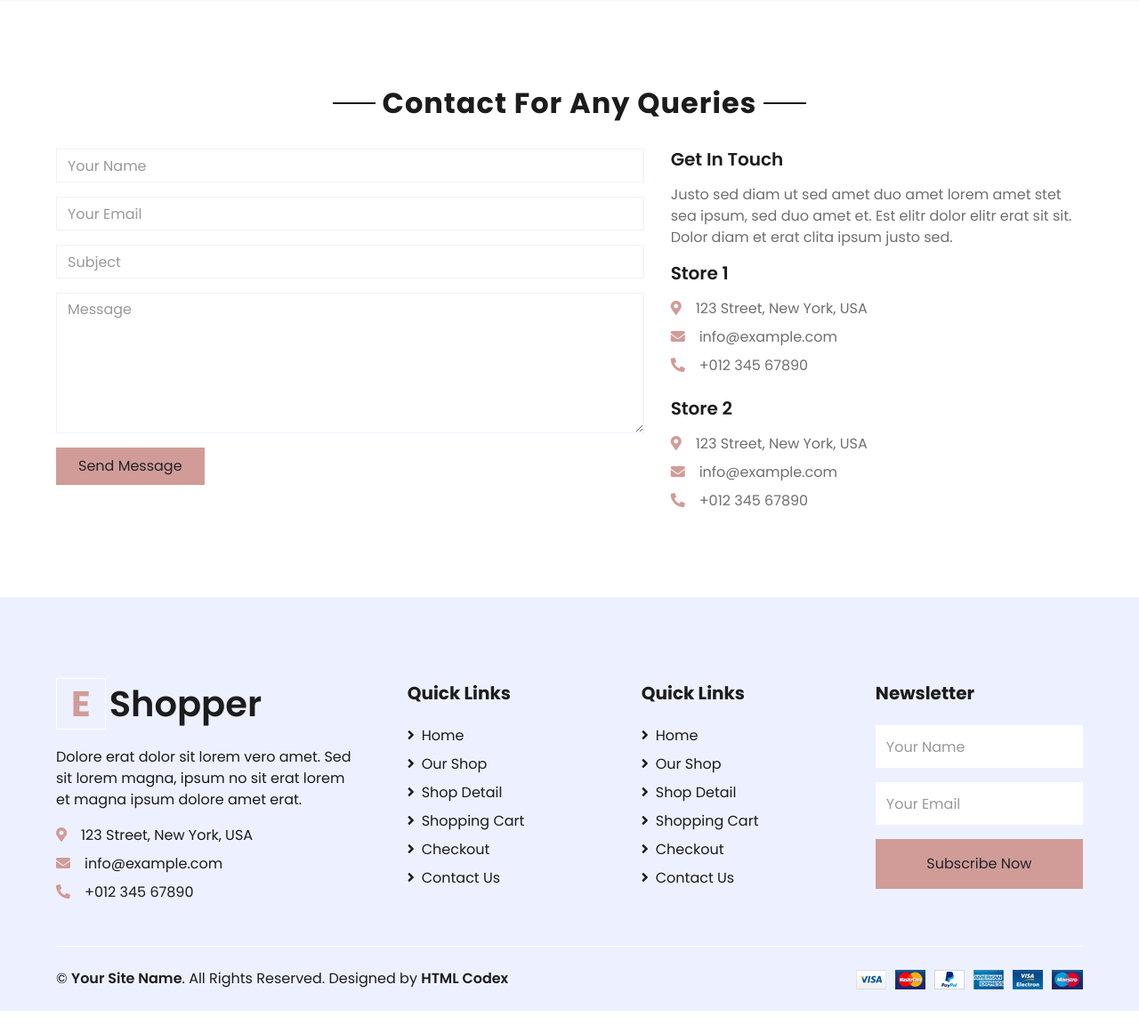
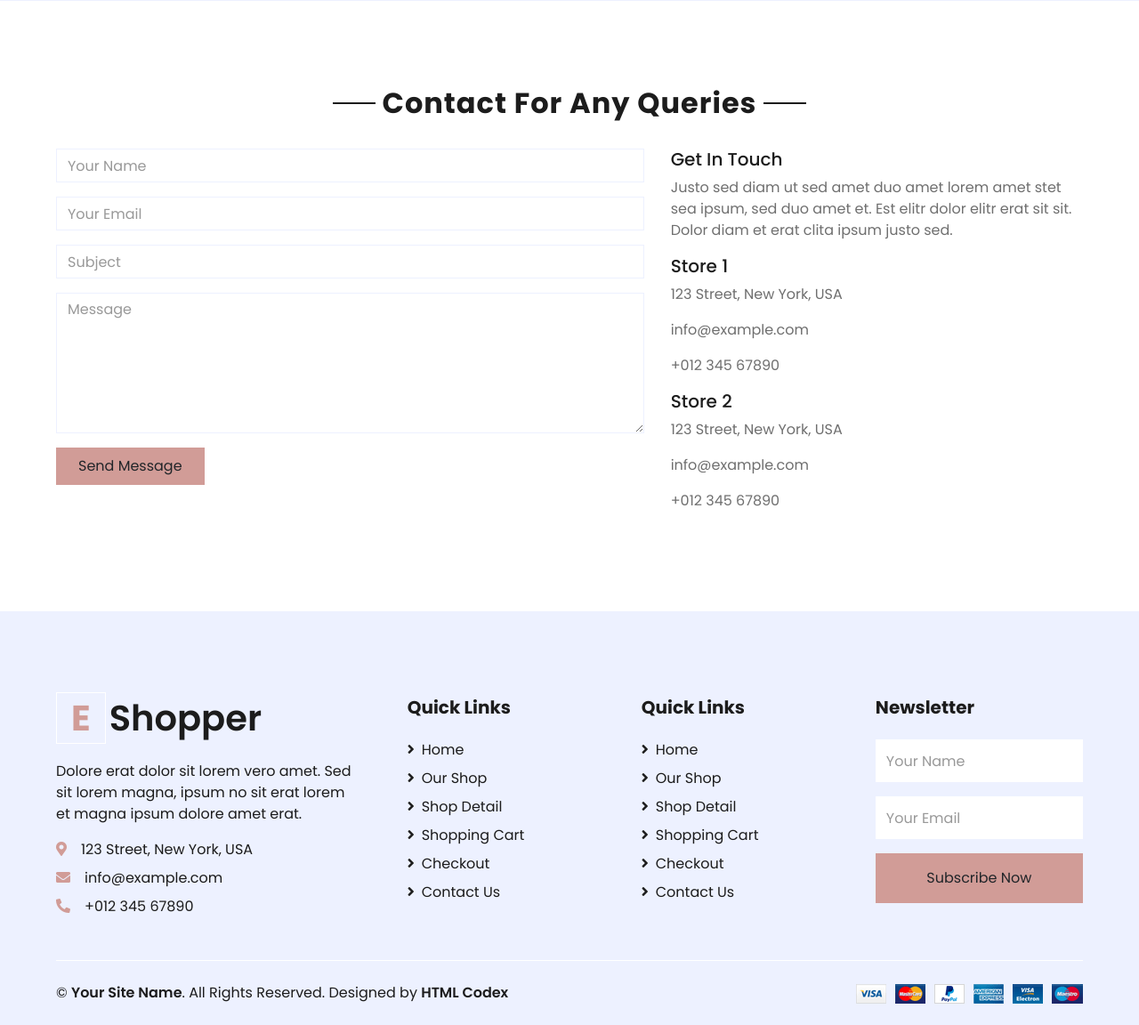
Before and after one commit to sinanurun/btkdjango2024, a Django app: page /iletisim in a window 1280 px wide. Shown: the part 484-1636 px from the top of the page at 89% size. Run offline with Django 5.2, Linux system fonts and the light colour scheme; data comes from the database, SQL or seed files in the repository; both versions use the stored data as it was after the commit; some libraries are stand-ins or nearby versions.

Commit message:
iletişim sayfası tamamlandı
iletişim sayfası tamamlandı

```diff
--- a/home/templates/contact.html
+++ b/home/templates/contact.html
@@ -58,19 +58,22 @@
                 </div>
             </div>
             <div class="col-lg-5 mb-5">
-                <h5 class="font-weight-semi-bold mb-3">Get In Touch</h5>
-                <p>Justo sed diam ut sed amet duo amet lorem amet stet sea ipsum, sed duo amet et. Est elitr dolor elitr erat sit sit. Dolor diam et erat clita ipsum justo sed.</p>
-                <div class="d-flex flex-column mb-3">
-                    <h5 class="font-weight-semi-bold mb-3">Store 1</h5>
-                    <p class="mb-2"><i class="fa fa-map-marker-alt text-primary mr-3"></i>123 Street, New York, USA</p>
-                    <p class="mb-2"><i class="fa fa-envelope text-primary mr-3"></i>info@example.com</p>
-                    <p class="mb-2"><i class="fa fa-phone-alt text-primary mr-3"></i>+012 345 67890</p>
-                </div>
-                <div class="d-flex flex-column">
-                    <h5 class="font-weight-semi-bold mb-3">Store 2</h5>
-                    <p class="mb-2"><i class="fa fa-map-marker-alt text-primary mr-3"></i>123 Street, New York, USA</p>
-                    <p class="mb-2"><i class="fa fa-envelope text-primary mr-3"></i>info@example.com</p>
-                    <p class="mb-0"><i class="fa fa-phone-alt text-primary mr-3"></i>+012 345 67890</p>
+
+                {{ setting.contact | safe }}
+
+{#                <h5 class="font-weight-semi-bold mb-3">Get In Touch</h5>#}
+{#                <p>Justo sed diam ut sed amet duo amet lorem amet stet sea ipsum, sed duo amet et. Est elitr dolor elitr erat sit sit. Dolor diam et erat clita ipsum justo sed.</p>#}
+{#                <div class="d-flex flex-column mb-3">#}
+{#                    <h5 class="font-weight-semi-bold mb-3">Store 1</h5>#}
+{#                    <p class="mb-2"><i class="fa fa-map-marker-alt text-primary mr-3"></i>123 Street, New York, USA</p>#}
+{#                    <p class="mb-2"><i class="fa fa-envelope text-primary mr-3"></i>info@example.com</p>#}
+{#                    <p class="mb-2"><i class="fa fa-phone-alt text-primary mr-3"></i>+012 345 67890</p>#}
+{#                </div>#}
+{#                <div class="d-flex flex-column">#}
+{#                    <h5 class="font-weight-semi-bold mb-3">Store 2</h5>#}
+{#                    <p class="mb-2"><i class="fa fa-map-marker-alt text-primary mr-3"></i>123 Street, New York, USA</p>#}
+{#                    <p class="mb-2"><i class="fa fa-envelope text-primary mr-3"></i>info@example.com</p>#}
+{#                    <p class="mb-0"><i class="fa fa-phone-alt text-primary mr-3"></i>+012 345 67890</p>#}
                 </div>
             </div>
         </div>
--- a/home/views.py
+++ b/home/views.py
@@ -21,7 +21,7 @@ def hakkimizda(request):
 def iletisim(request):
     setting = Setting.objects.get(pk=1)
     context = {"setting": setting,
-               "page":"iletisim"}
+               "page":"İletişim"}
     return render(request, 'contact.html',context)
 
 def referanslar(request):
```
Also changed, not shown: db.sqlite3.
